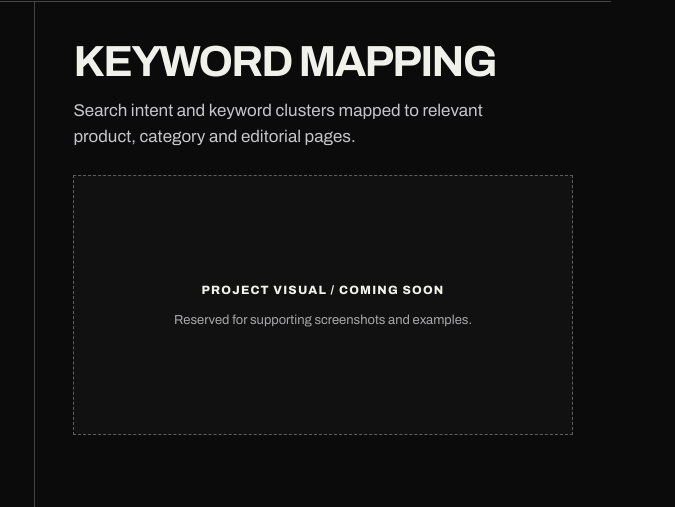
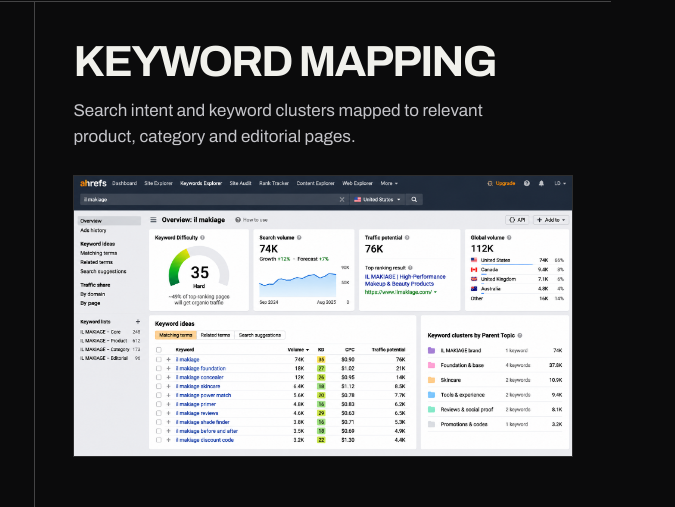
Before and after one commit to liddemchenko0504-create/lidiiad-portfolio, a plain HTML site: page work/il-makiage/seo-optimization/index.html in a window 1280 px wide. Shown: the part 1048-1555 px from the top of the page, 605-1280 px from the left. Drawn offline with Linux system fonts and the light colour scheme.

Commit message:
Display Ahrefs IL MAKIAGE image in Keyword Mapping section

```diff
--- a/work/il-makiage/seo-optimization/index.html
+++ b/work/il-makiage/seo-optimization/index.html
@@ -52,7 +52,7 @@ footer.copyright-footer{display:flex;justify-content:center;align-items:center;t
 <main><header class="hero"><h1>SEO<br>OPTIMIZATION.</h1><p>Connecting technical search foundations, product content and site architecture to a more discoverable shopping experience.</p></header>
 <section class="section"><h2>THE SEO<br>OPPORTUNITY.</h2><p>This is a working case-study outline for IL MAKIAGE. The areas below describe the proposed scope of analysis, not verified changes or measured results delivered for the brand.</p><div class="areas">
 <div class="area seo-technical-static" id="technical-seo"><h3>TECHNICAL SEO</h3><p>Technical website audits using Screaming Frog SEO Spider: crawlability and indexation, redirects, canonical URLs, XML sitemaps and structured data.</p><figure class="seo-case-visual"><img src="../../../assets/Ilmakiage_Screaming%20Frog%20Spider.png" alt="Screaming Frog SEO Spider interface showing crawl results, internal URLs and indexability details" loading="lazy" decoding="async"></figure></div>
-<div class="area seo-static" id="keyword-mapping"><h3>KEYWORD MAPPING</h3><p>Search intent and keyword clusters mapped to relevant product, category and editorial pages.</p><div class="seo-static__visual"><div class="seo-image-placeholder" data-image-slot="keyword-mapping"><span class="seo-image-placeholder__label">PROJECT VISUAL / COMING SOON</span><span class="seo-image-placeholder__hint">Reserved for supporting screenshots and examples.</span></div></div></div>
+<div class="area seo-static" id="keyword-mapping"><h3>KEYWORD MAPPING</h3><p>Search intent and keyword clusters mapped to relevant product, category and editorial pages.</p><div class="seo-static__visual"><figure class="seo-case-visual"><img src="../../../assets/Ahrefs%20IL%20MAKIAGE.png" alt="Ahrefs-style keyword research dashboard for IL MAKIAGE with search volume, difficulty scores and keyword clusters" loading="lazy" decoding="async"></figure></div></div>
 <div class="area seo-static" id="on-page-optimization"><h3>ON-PAGE OPTIMIZATION</h3><p>Titles, descriptions, internal linking and search-focused copy for high-value commerce pages.</p><div class="seo-static__visual"><div class="seo-image-placeholder" data-image-slot="on-page-optimization"><span class="seo-image-placeholder__label">PROJECT VISUAL / COMING SOON</span><span class="seo-image-placeholder__hint">Reserved for supporting screenshots and examples.</span></div></div></div>
 <div class="area seo-static" id="search-performance"><h3>SEARCH PERFORMANCE</h3><p>A proposed framework for monitoring visibility, index coverage and organic landing-page performance.</p><div class="seo-static__visual"><div class="seo-image-placeholder" data-image-slot="search-performance"><span class="seo-image-placeholder__label">PROJECT VISUAL / COMING SOON</span><span class="seo-image-placeholder__hint">Reserved for supporting screenshots and examples.</span></div></div></div>
 </div></section>
```
